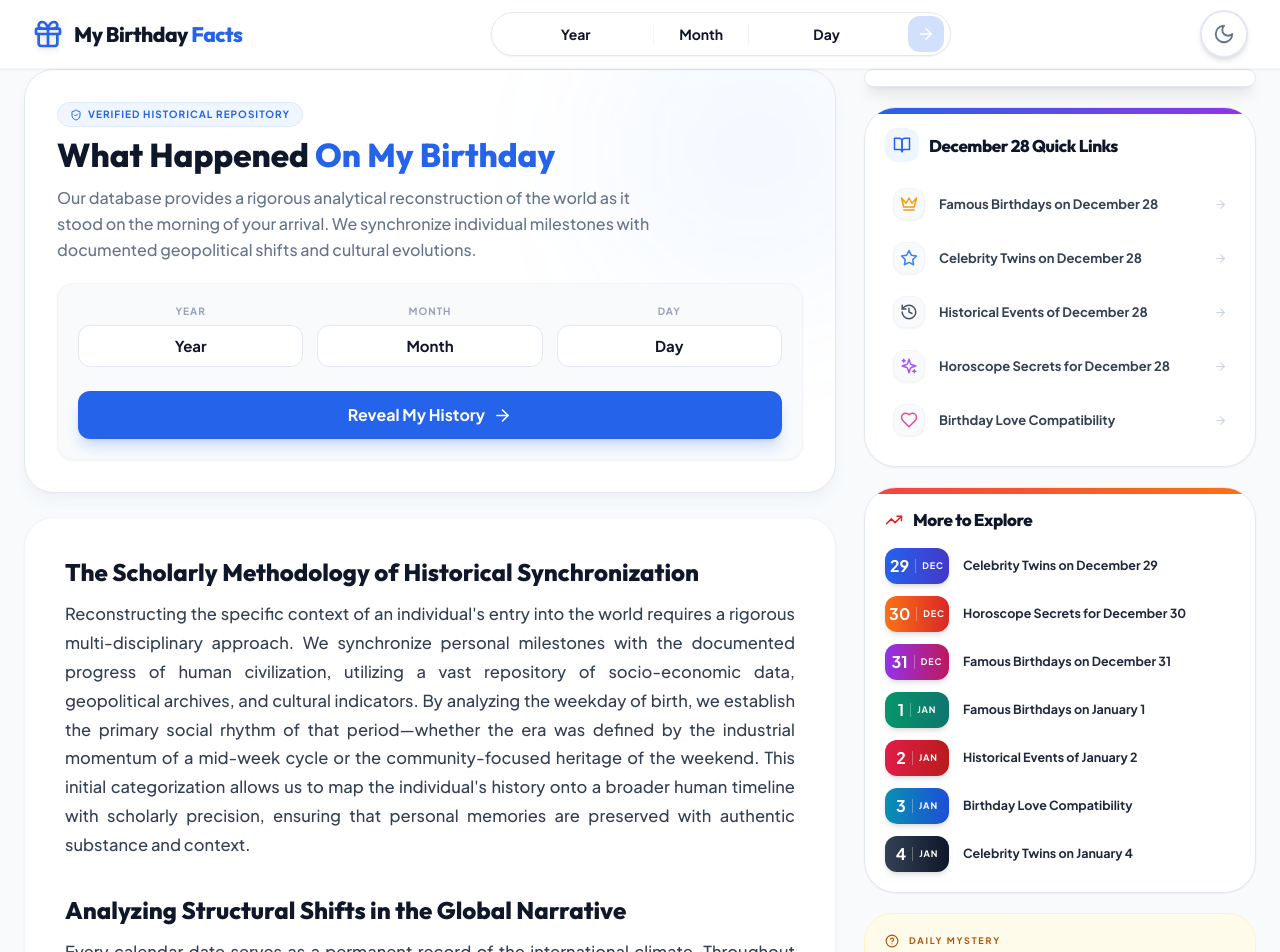
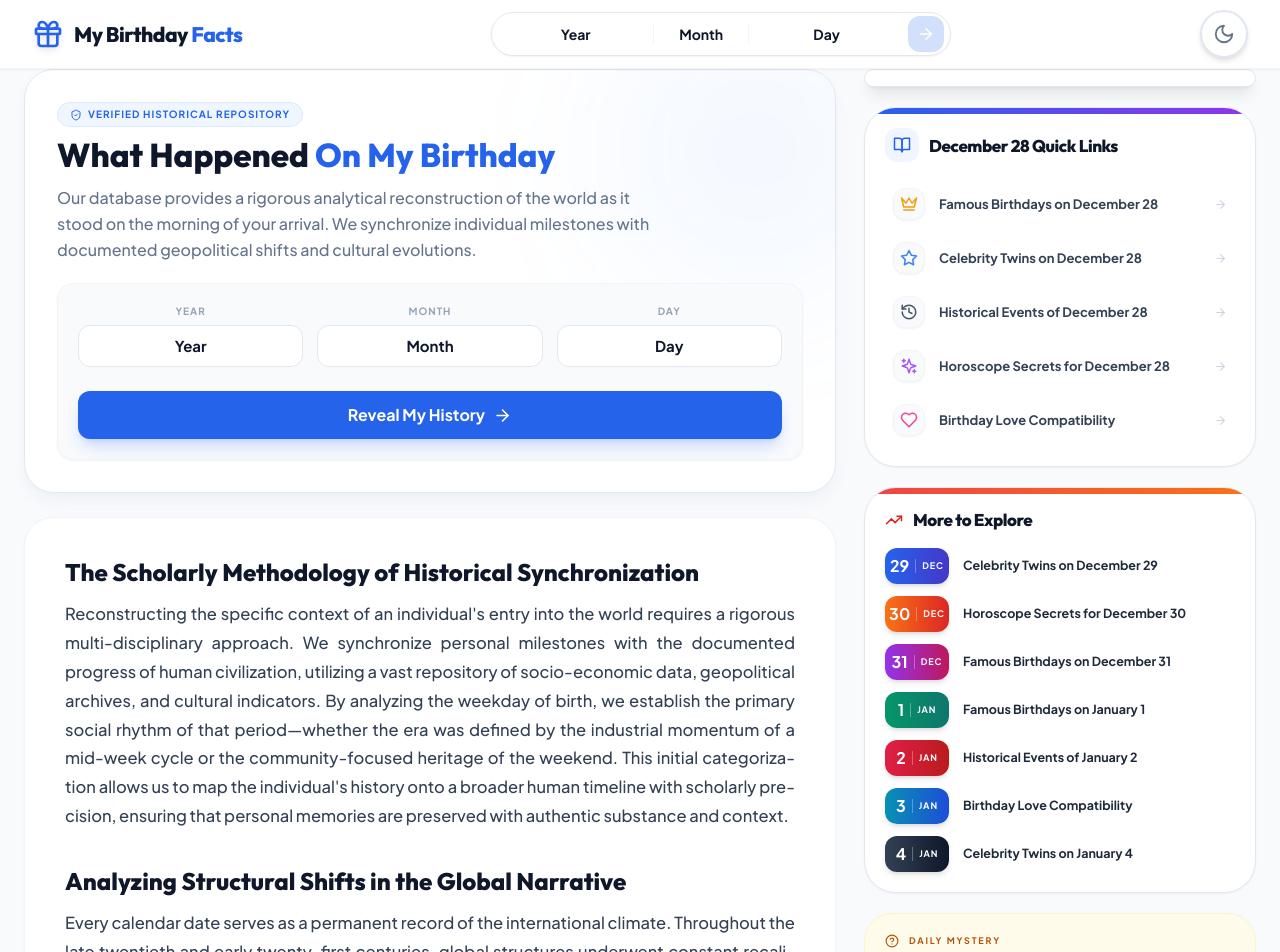
Before and after one commit to abdo254aa/what-happened-on-my-birthday, a React (Vite) app: page / in a window 1280 px wide. Shown: the top 952 px of the page. Built offline with nearby package versions, Linux system fonts and the light colour scheme.

Commit message:
Add files via upload

```diff
--- a/index.css
+++ b/index.css
@@ -10,3 +10,14 @@ body {
 .text-shadow-sm {
   text-shadow: 0 1px 2px rgba(0, 0, 0, 0.1);
 }
+
+.article-justified,
+.article-justified p {
+  text-align: justify;
+  -webkit-hyphens: auto;
+  -moz-hyphens: auto;
+  -ms-hyphens: auto;
+  hyphens: auto;
+  word-spacing: -0.015em;
+  overflow-wrap: break-word;
+}
--- a/index.html
+++ b/index.html
@@ -25,7 +25,7 @@
     <meta property="twitter:description" content="Discover what happened on your birthday. Explore historical events, famous people born on your date, and who shares your birthday." />
 
     <!-- Google AdSense -->
-    <script async src="https://pagead2.googlesyndication.com/pagead/js/adsbygoogle.js?client=ca-pub-9640799818955384" crossorigin="anonymous"></script>
+    <script async src="https://pagead2.googlesyndication.com/pagead/js/adsbygoogle.js?client=ca-pub-9337987811701109" crossorigin="anonymous"></script>
 
     <!-- Favicons -->
     <link rel="icon" type="image/svg+xml" href="/vite.svg" />
@@ -90,7 +90,6 @@
   }
 }
 </script>
-<link rel="stylesheet" href="/index.css">
 </head>
   <body class="bg-gray-50 text-slate-900 font-sans antialiased selection:bg-primary-500 selection:text-white">
     <div id="root"></div>
--- a/metadata.json
+++ b/metadata.json
@@ -1,5 +1,6 @@
 {
-  "name": "Birthday Discovery",
+  "name": "Remix Birthday Discovery",
   "description": "Discover historical events, famous birthdays, and fun facts that happened on your birthday.",
-  "requestFramePermissions": []
+  "requestFramePermissions": [],
+  "majorCapabilities": []
 }
```
Also changed, not shown: 1 other file (tests, documents, lock files or other folders).
